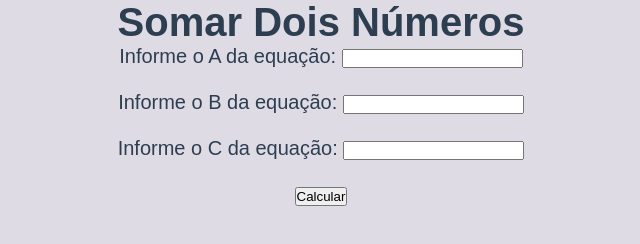
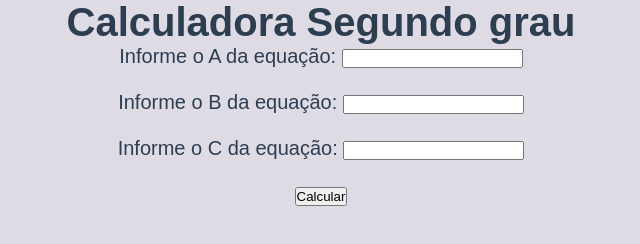
Before and after one commit to GabrielAugustoFerreiraMaia/Exercicio01-Lista-Javascript, a plain HTML site: page index.html in a window 1280 px wide. Shown: the whole page, without its empty margins (319-959 px from the left). Drawn offline with Linux system fonts and the light colour scheme.

Commit message:
Corrigindo

```diff
--- a/index.html
+++ b/index.html
@@ -11,7 +11,7 @@
 </head>
 
 <body>
-  <h1>Somar Dois Números</h1>
+  <h1>Calculadora Segundo grau</h1>
   <div class="numeroUm">
     <form>
       <label>Informe o A da equação:</label>
```
